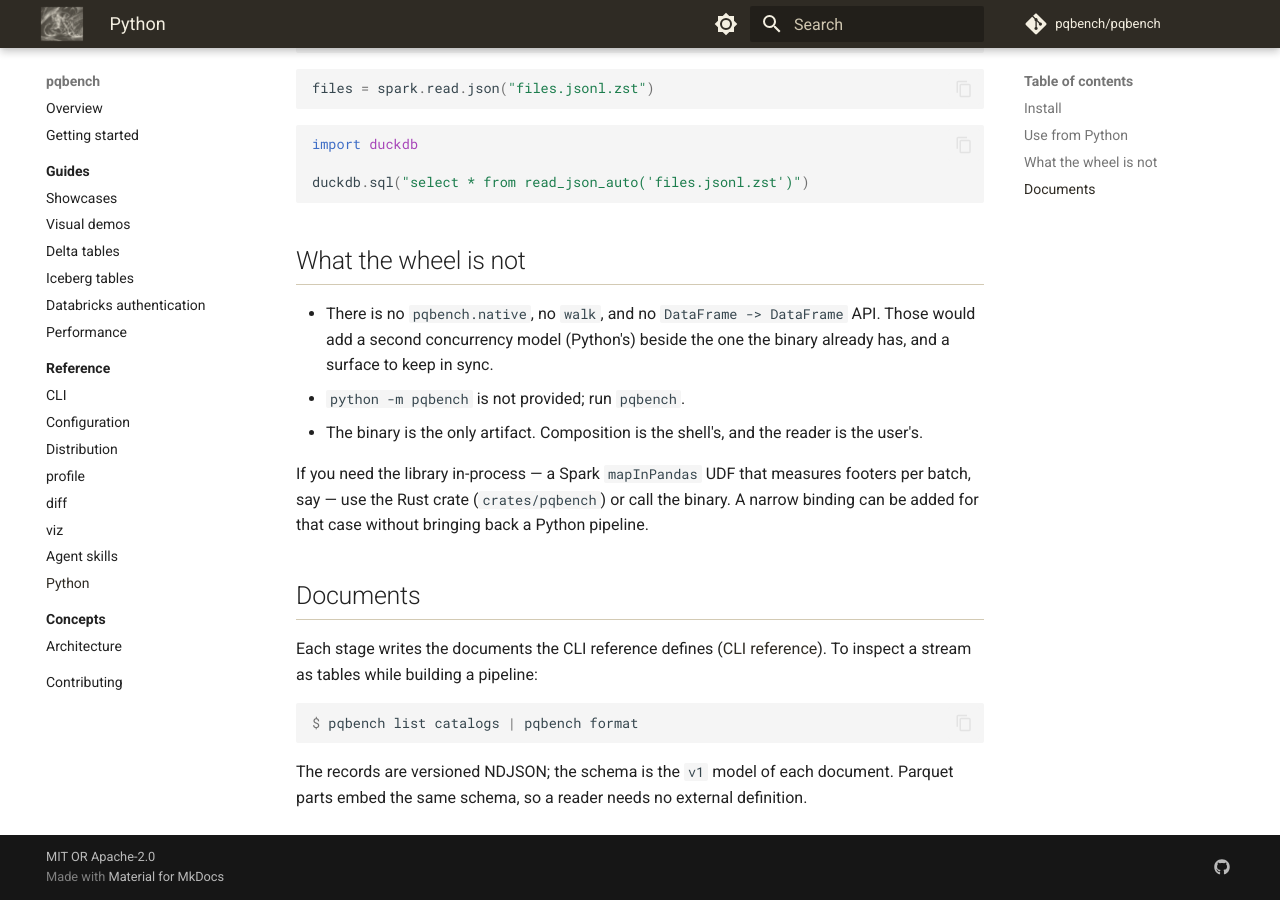
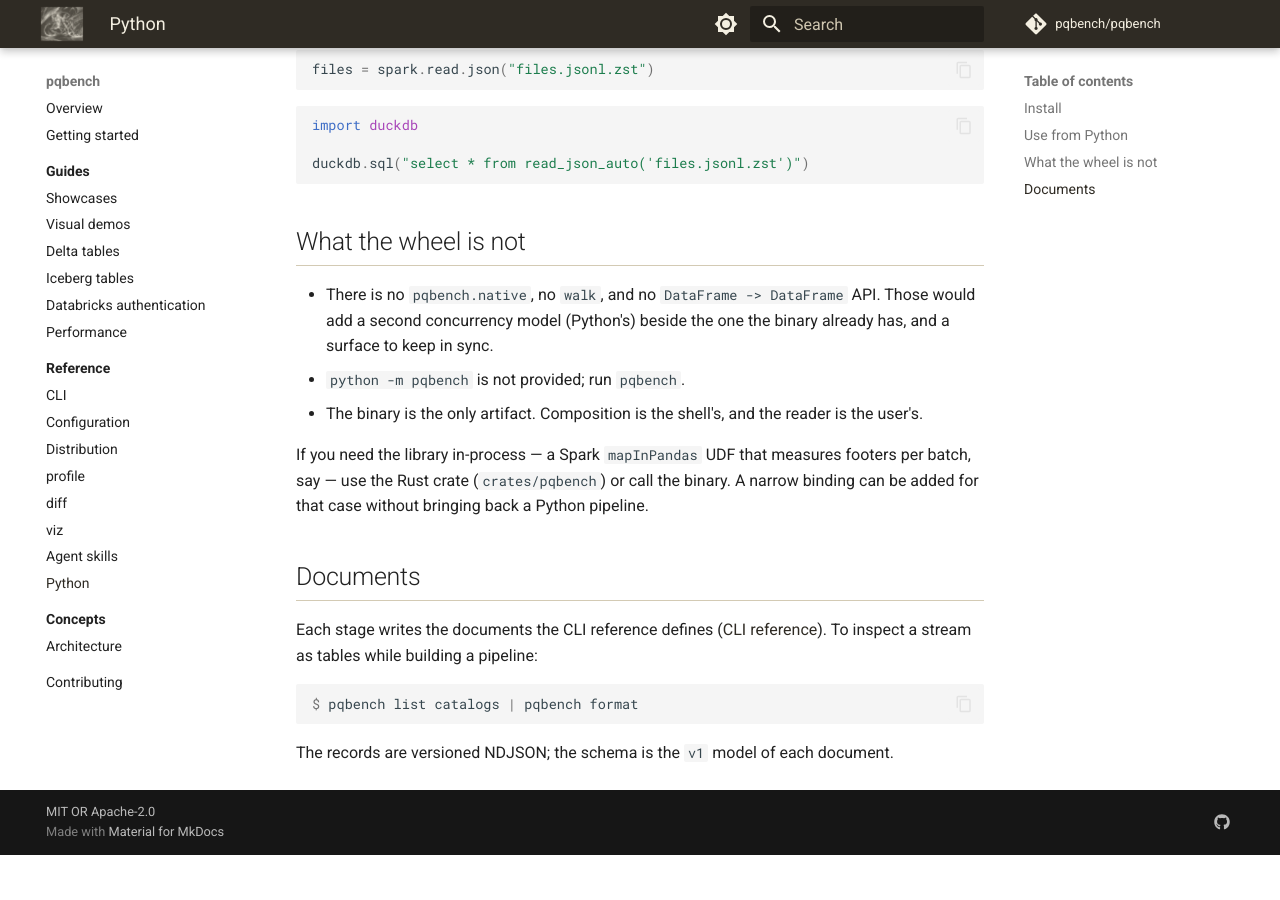
Before and after one commit to pqbench/pqbench, an MkDocs documentation site: the page built from docs/python.md, in a window 1280 px wide and 900 px high, scrolled down 1442 px. Built offline with MkDocs 1.6.1 and Material for MkDocs 9.7.7, drawn with Linux system fonts in a browser that asks for light colours; comment, search, counter and statistics services are not loaded; after the commit the page ends 2297 px from its top, so only the background shows below that; some of the changed text lies outside the part shown.

Commit message:
fix(python): make the sdist buildable and address review findings
The git sdist carried .cargo/scripts/rustc-wrapper.sh at mode 0644 while
.cargo/config.toml names it as rustc-wrapper, so `pip install
--no-binary` died with EACCES. Exclude .cargo/**, data/** and docs/**
from the sdist; skills/ stays because skill.rs includes it. Verified by
extracting the sdist and running cargo check.

Also: fix the from-checkout wheel command (root maturin build), drop the
stale Parquet-schema claim, rename the hero link to Python wheel, guard
`make clean` against wiping a shared target from a worktree, clear
python/dist before building, add pipefail to the smoke pipeline, and
drop the obsolete cdylib note from .cargo/config.toml.

````diff
--- a/overrides/home.html
+++ b/overrides/home.html
@@ -66,7 +66,7 @@
             Apache-2.0 OR MIT &middot;
             <a href="https://github.com/pqbench/pqbench/actions/workflows/ci.yml">CI</a> &middot;
             <a href="distribution/">native binaries</a> for Linux and macOS, x86_64 and arm64 &middot;
-            <a href="python/">Python bindings</a>
+            <a href="python/">Python wheel</a>
           </p>
           <p class="pqb-hero__credit">
             After Umberto Boccioni, <em>Dynamism of a Cyclist</em>, 1913: the mark
--- a/python/README.md
+++ b/python/README.md
@@ -104,5 +103,4 @@
 ```
 
 The records are versioned NDJSON; the schema is the `v1` model of each
-document. Parquet parts embed the same schema, so a reader needs no external
-definition.
+document.
````
Also changed, not shown: other parts of python/README.md (+1 -2 lines), pyproject.toml (+6 -1 lines), 2 other files.
